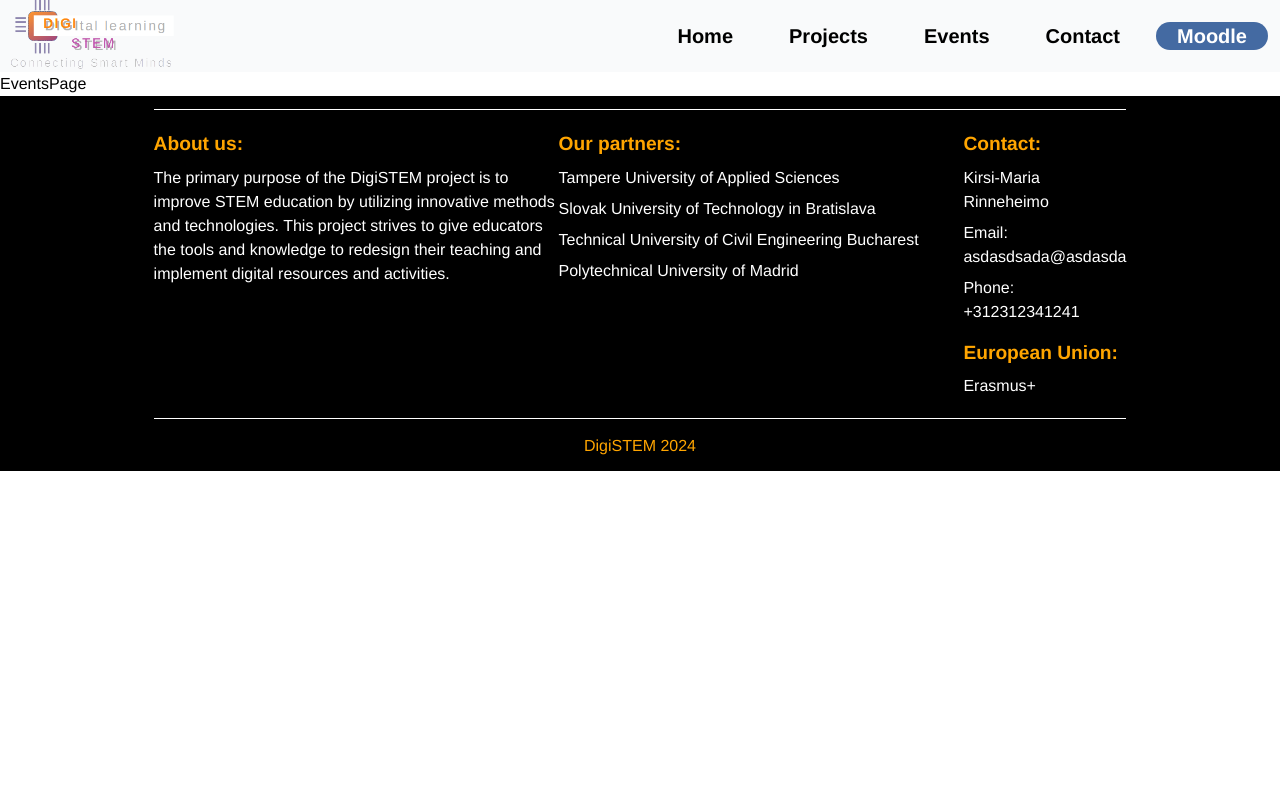
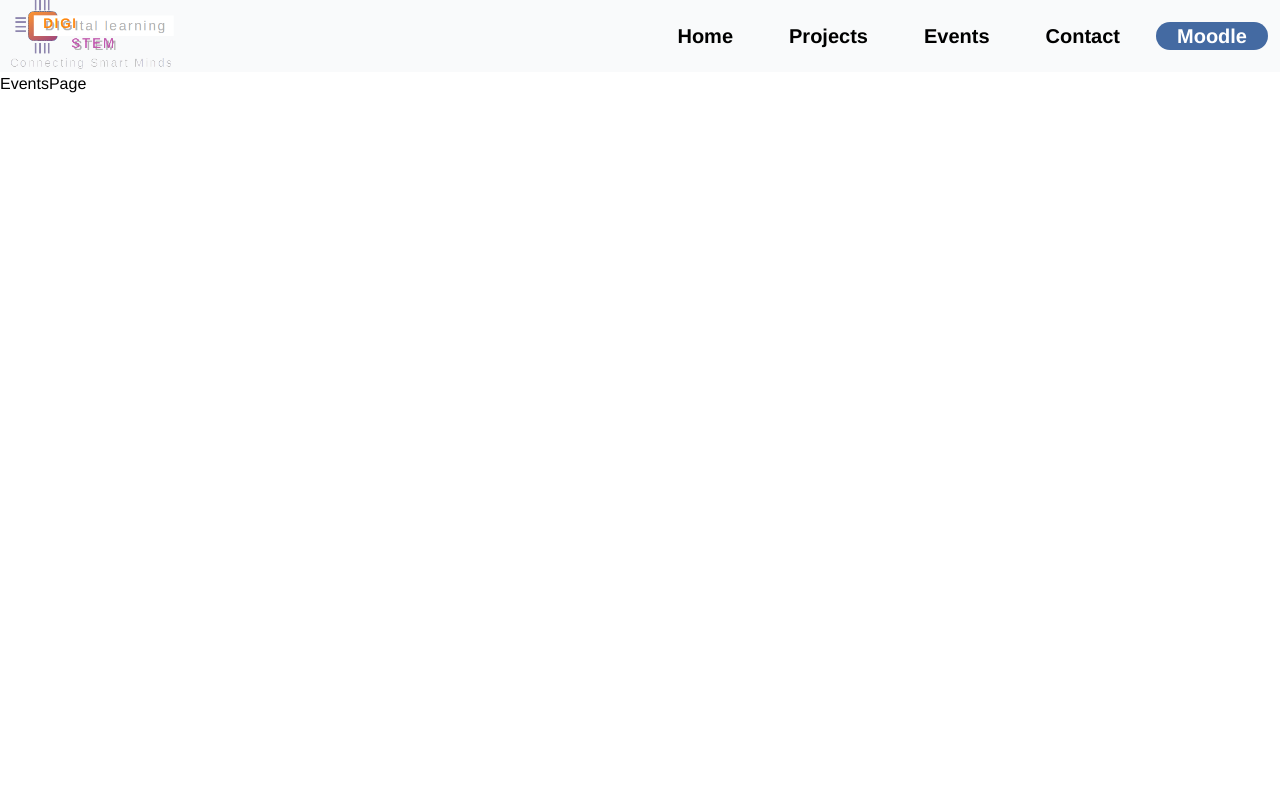
Before and after one commit to duongwalker/digistem-project, a React (Vite) app: page /events in a window 1280 px wide. Shown: the top 800 px of the page. Built offline with nearby package versions, Linux system fonts and the light colour scheme.

Commit message:
Fixed overall layout to take 100% of the page with the footer on bottom

```diff
--- a/src/App.tsx
+++ b/src/App.tsx
@@ -13,7 +13,7 @@ function App() {
   return (
       <BrowserRouter>
         <NavBar />
-        <div>
+        <div className="App-content">
         <Routes>
           <Route path="/" element={<Homepage />} />
           <Route path="projects" element={<ProjectsPage />} />
--- a/src/index.css
+++ b/src/index.css
@@ -52,6 +52,26 @@ ul li::marker {
   color: #446AA2;
   font-size: 1.3em
 
+}
+
+/* App.css */
+
+html, body {
+  height: 100%;
+  margin: 0;
+}
+
+.App {
+  display: flex;
+  flex-direction: column;
+  min-height: 100vh;
+}
+
+.App-content {
+  flex: 1;
+  display: flex;
+  flex-direction: column;
+  min-height: 91vh
 }
 
 
```
